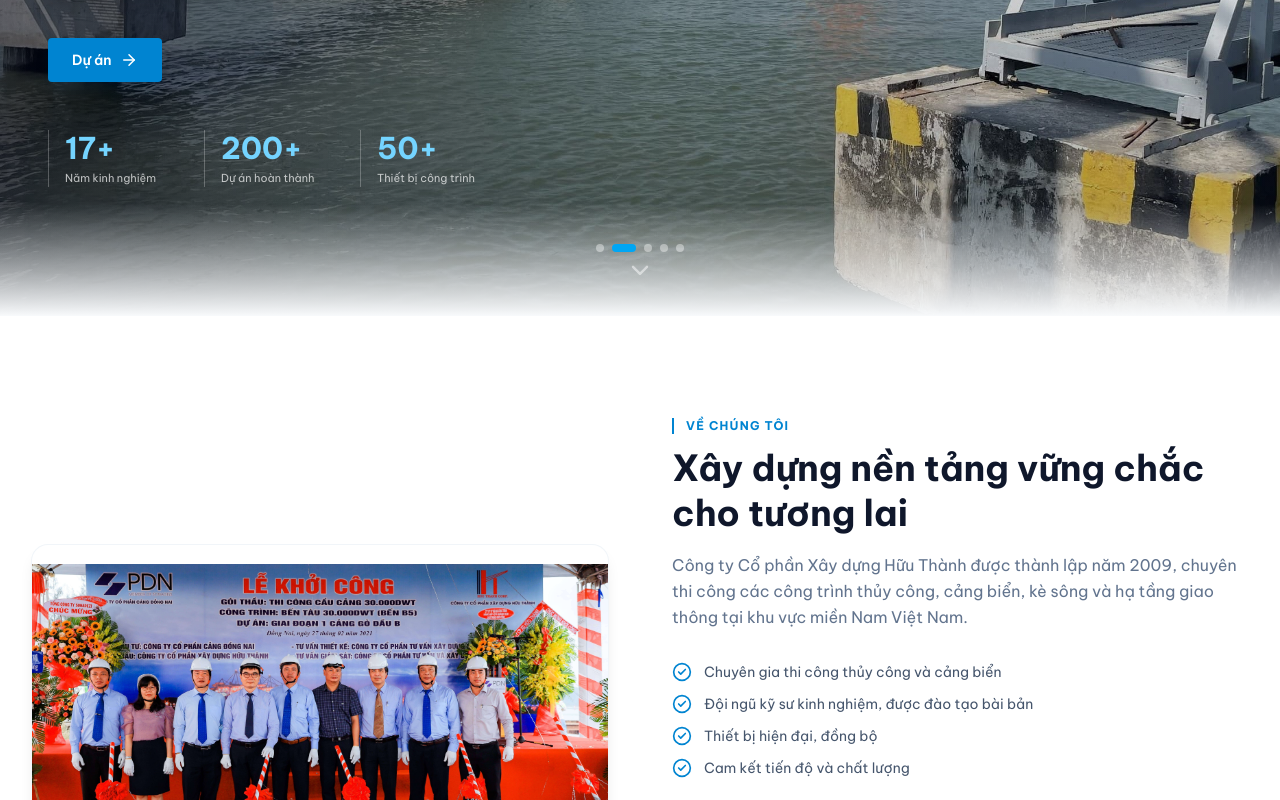
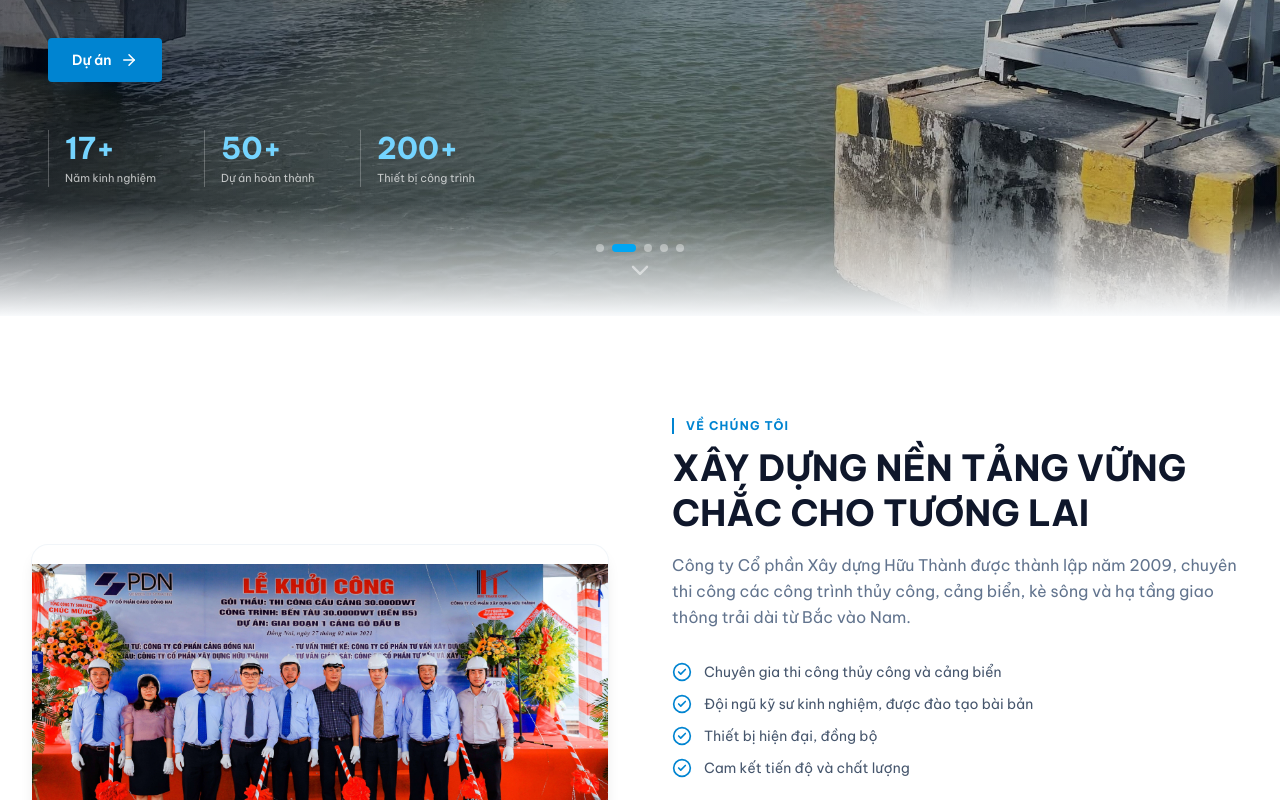
Before and after one commit to phatbt237/huuthanhco, a Next.js app: page / in a window 1280 px wide. Shown: the part 580-1380 px from the top of the page. Built offline with nearby package versions, Linux system fonts and the light colour scheme; no server answers.

Commit message:
Update homepage metrics and uppercase page headings

```diff
--- a/app/du-an/ProjectsPage.tsx
+++ b/app/du-an/ProjectsPage.tsx
@@ -66,13 +66,13 @@ export default function ProjectsPage({ initialContent }: { initialContent?: CmsC
             animate={{ opacity: 1, y: 0 }}
             transition={{ duration: 0.7 }}
           >
-            <h1 className="text-4xl md:text-5xl font-bold text-white mt-4">
+            <h1 className="mt-4 text-4xl font-bold uppercase tracking-wide text-white md:text-5xl">
               {t("Dự án tiêu biểu", "Featured Projects")}
             </h1>
             <p className="text-white/60 text-lg mt-4 max-w-2xl">
               {t(
-                "Hơn 200 dự án hoàn thành trải dài khắp miền Nam Việt Nam.",
-                "Over 200 completed projects spanning across Southern Vietnam."
+                "Hơn 50 dự án hoàn thành trải dài từ Bắc vào Nam.",
+                "Over 50 completed projects spanning across Vietnam from North to South."
               )}
             </p>
           </motion.div>
--- a/app/gioi-thieu/AboutPage.tsx
+++ b/app/gioi-thieu/AboutPage.tsx
@@ -47,7 +47,7 @@ export default function AboutPage() {
             <span className="text-sky-500 text-xs font-bold uppercase tracking-widest">
               {t("Về chúng tôi", "About Us")}
             </span>
-            <h1 className="text-4xl md:text-5xl font-bold text-white mt-4 leading-tight">
+            <h1 className="mt-4 text-4xl font-bold uppercase leading-tight tracking-wide text-white md:text-5xl">
               {t("Giới thiệu công ty", "About the Company")}
             </h1>
             <p className="text-white/60 text-lg mt-4 max-w-2xl">
--- a/app/layout.tsx
+++ b/app/layout.tsx
@@ -20,7 +20,7 @@ export const metadata: Metadata = {
     template: "%s | Hữu Thành Construction",
   },
   description:
-    "Hữu Thành - Đơn vị thi công công trình thủy công, cảng biển, kè sông và hạ tầng giao thông uy tín tại Việt Nam. Hơn 17 năm kinh nghiệm, 200+ dự án hoàn thành.",
+    "Hữu Thành - Đơn vị thi công công trình thủy công, cảng biển, kè sông và hạ tầng giao thông uy tín tại Việt Nam. Hơn 17 năm kinh nghiệm, 50+ dự án hoàn thành.",
   keywords: ["xây dựng", "thi công", "thủy công", "cảng biển", "kè sông", "hạ tầng", "Hữu Thành"],
   icons: {
     icon: [
--- a/app/thiet-bi/EquipmentPage.tsx
+++ b/app/thiet-bi/EquipmentPage.tsx
@@ -30,7 +30,7 @@ export default function EquipmentPage() {
             <span className="text-sky-500 text-xs font-bold uppercase tracking-widest">
               {t("Phương tiện & Máy móc", "Vehicles & Machinery")}
             </span>
-            <h1 className="text-4xl md:text-5xl font-bold text-white mt-4">
+            <h1 className="mt-4 text-4xl font-bold uppercase tracking-wide text-white md:text-5xl">
               {t("Thiết bị thi công", "Construction Equipment")}
             </h1>
             <p className="text-white/60 text-lg mt-4 max-w-2xl">
--- a/app/tin-tuc/NewsPage.tsx
+++ b/app/tin-tuc/NewsPage.tsx
@@ -46,7 +46,7 @@ export default function NewsPage({ initialContent }: { initialContent?: CmsConte
             <span className="text-sky-500 text-xs font-bold uppercase tracking-widest">
               {t("Cập nhật", "Updates")}
             </span>
-            <h1 className="text-4xl md:text-5xl font-bold text-white mt-4">
+            <h1 className="mt-4 text-4xl font-bold uppercase tracking-wide text-white md:text-5xl">
               {t("Tin tức", "News")}
             </h1>
             <p className="text-white/60 text-lg mt-4 max-w-2xl">
--- a/app/tuyen-dung/CareersPage.tsx
+++ b/app/tuyen-dung/CareersPage.tsx
@@ -95,7 +95,7 @@ export default function CareersPage({ initialContent }: { initialContent?: CmsCo
             <span className="text-sky-500 text-xs font-bold uppercase tracking-widest">
               {t("Gia nhập đội ngũ", "Join Our Team")}
             </span>
-            <h1 className="text-4xl md:text-5xl font-bold text-white mt-4">
+            <h1 className="mt-4 text-4xl font-bold uppercase tracking-wide text-white md:text-5xl">
               {t("Tuyển dụng", "Careers")}
             </h1>
             <p className="text-white/60 text-lg mt-4 max-w-2xl">
--- a/sections/AboutSection.tsx
+++ b/sections/AboutSection.tsx
@@ -16,8 +16,8 @@ export default function AboutSection() {
   const { t } = useLanguage();
 
   const stats = [
-    { value: 200, suffix: "+", label: t("Dự án hoàn thành", "Projects Completed") },
-    { value: 50,  suffix: "+", label: t("Thiết bị công trình", "Equipment Units") },
+    { value: 50, suffix: "+", label: t("Dự án hoàn thành", "Projects Completed") },
+    { value: 200, suffix: "+", label: t("Thiết bị công trình", "Equipment Units") },
     { value: 300, suffix: "+", label: t("Cán bộ nhân viên", "Staff Members") },
   ];
 
@@ -58,10 +58,10 @@ export default function AboutSection() {
           <div>
             <SectionTitle
               label={t("Về chúng tôi", "About Us")}
-              title={t("Xây dựng nền tảng vững chắc cho tương lai", "Building a solid foundation for the future")}
+              title={t("XÂY DỰNG NỀN TẢNG VỮNG CHẮC CHO TƯƠNG LAI", "BUILDING A SOLID FOUNDATION FOR THE FUTURE")}
               subtitle={t(
-                "Công ty Cổ phần Xây dựng Hữu Thành được thành lập năm 2009, chuyên thi công các công trình thủy công, cảng biển, kè sông và hạ tầng giao thông tại khu vực miền Nam Việt Nam.",
-                "Huu Thanh Construction Joint Stock Company was established in 2009, specializing in hydraulic engineering, port construction, riverbank reinforcement and transportation infrastructure in Southern Vietnam."
+                "Công ty Cổ phần Xây dựng Hữu Thành được thành lập năm 2009, chuyên thi công các công trình thủy công, cảng biển, kè sông và hạ tầng giao thông trải dài từ Bắc vào Nam.",
+                "Huu Thanh Construction Joint Stock Company was established in 2009, specializing in hydraulic engineering, port construction, riverbank reinforcement and transportation infrastructure projects across Vietnam from North to South."
               )}
             />
 
--- a/sections/HeroSection.tsx
+++ b/sections/HeroSection.tsx
@@ -190,8 +190,8 @@ export default function HeroSection({ initialSettings }: { initialSettings?: Set
         >
           {[
             { value: "17+", label: t("Năm kinh nghiệm", "Years Experience") },
-            { value: "200+", label: t("Dự án hoàn thành", "Projects Completed") },
-            { value: "50+", label: t("Thiết bị công trình", "Equipment Units") },
+            { value: "50+", label: t("Dự án hoàn thành", "Projects Completed") },
+            { value: "200+", label: t("Thiết bị công trình", "Equipment Units") },
           ].map((stat) => (
             <div key={stat.label} className="min-w-0 border-l border-white/25 pl-3 sm:pl-4">
               <div className="text-2xl font-bold text-sky-300 md:text-3xl">{stat.value}</div>
```
